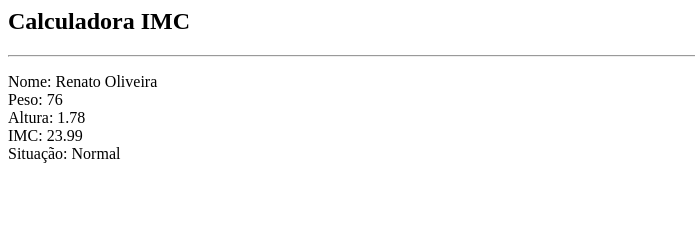
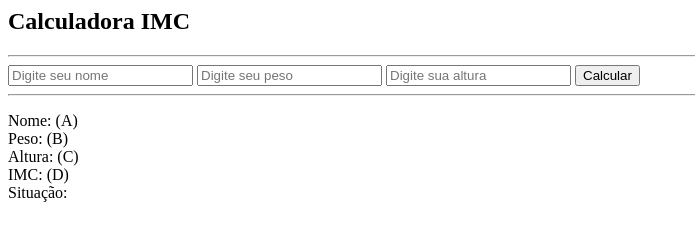
Before and after one commit to erictomson/javascript-calculadora-imc, a plain HTML site: page index.html in a window 1280 px wide. Shown: the whole page, without its empty margins (0-695 px from the left). Drawn offline with Linux system fonts and the light colour scheme.

Commit message:
Criando os campos para informar os dados do paciente

```diff
--- a/index.html
+++ b/index.html
@@ -4,6 +4,11 @@
     </head>
     <body>
         <h2>Calculadora IMC</h2>
+        <hr>
+        <input type="text" id="txtNome" placeholder="Digite seu nome" />
+        <input type="text" id="numPeso" placeholder="Digite seu peso" />
+        <input type="text" id="numAltura" placeholder="Digite sua altura" />
+        <button type="button" id="calcular">Calcular</button>
         <hr>
         <p>
             Nome: <span id="nome">(A)</span><br/>
--- a/js/controller.js
+++ b/js/controller.js
@@ -3,11 +3,11 @@
  - Programador: Eric Tomson
 */
 
-var nome = "Renato Oliveira";
-var peso = 76.00;
-var altura = 1.78;
-
-mostraPaciente(nome, peso, altura);
+var botao = document.getElementById("calcular");
+botao.addEventListener("click", function() {
+                                    var paciente = lePaciente();
+                                    mostraPaciente(paciente);
+                                });
 
 // console.log(nome);
 // console.log(`Peso: ${peso} - Altura: ${altura}`); //string template
--- a/js/funcoes.js
+++ b/js/funcoes.js
@@ -4,6 +4,7 @@ function calculaIMC(peso, altura) {
 }
 
 function verificaIMC(imc) {
+    var situacao;
     if (imc < 18.5) {
         situacao = "Magreza";
     } else if (imc >= 18.5 && imc <= 24.9) {
@@ -16,20 +17,34 @@ function verificaIMC(imc) {
     return situacao;
 }
 
-function mostraPaciente (nomePaciente, pesoPaciente, alturaPaciente) {
+function mostraPaciente(paciente) {
     //Chamando as funções para os cálculos
-    var imc = calculaIMC(pesoPaciente, alturaPaciente);
+    var imc = calculaIMC(paciente.peso, paciente.altura);
     var situacao = verificaIMC(imc);
     //altera o DOM
     var elNome = document.getElementById("nome");
-    elNome.innerHTML = nomePaciente;
+    elNome.innerHTML = paciente.nome;
     var elPeso = document.getElementById("peso");
-    elPeso.innerHTML = pesoPaciente;
+    elPeso.innerHTML = paciente.peso;
     var elAltura = document.getElementById("altura");
-    elAltura.innerHTML = alturaPaciente;
+    elAltura.innerHTML = paciente.altura;
     //calculo
     var elImc = document.getElementById("imc");
     elImc.innerHTML = imc.toFixed(2);
     var elSituacao = document.getElementById("situacao");
     elSituacao.innerHTML = situacao;
 }
+
+function lePaciente() {
+    var inputNome = document.getElementById("txtNome");
+    var inputPeso = document.getElementById("numPeso");
+    var inputAltura = document.getElementById("numAltura");
+
+    var paciente = {
+        nome: inputNome.value,
+        peso: inputPeso.value,
+        altura: inputAltura.value
+    };
+
+    return paciente;
+}
```
